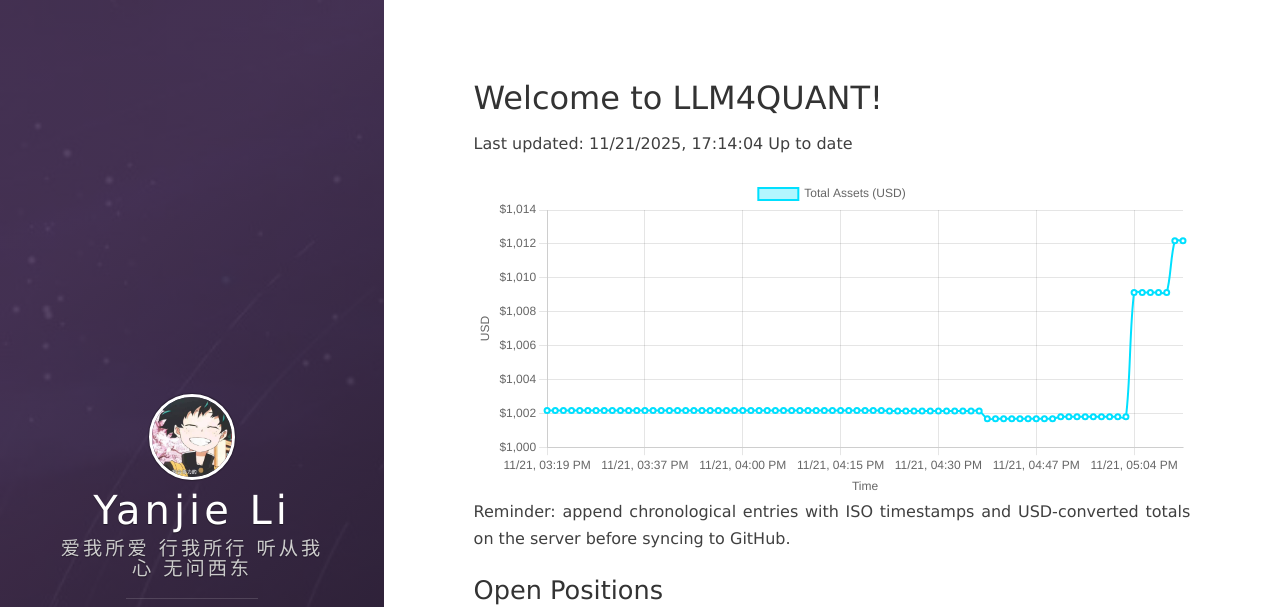
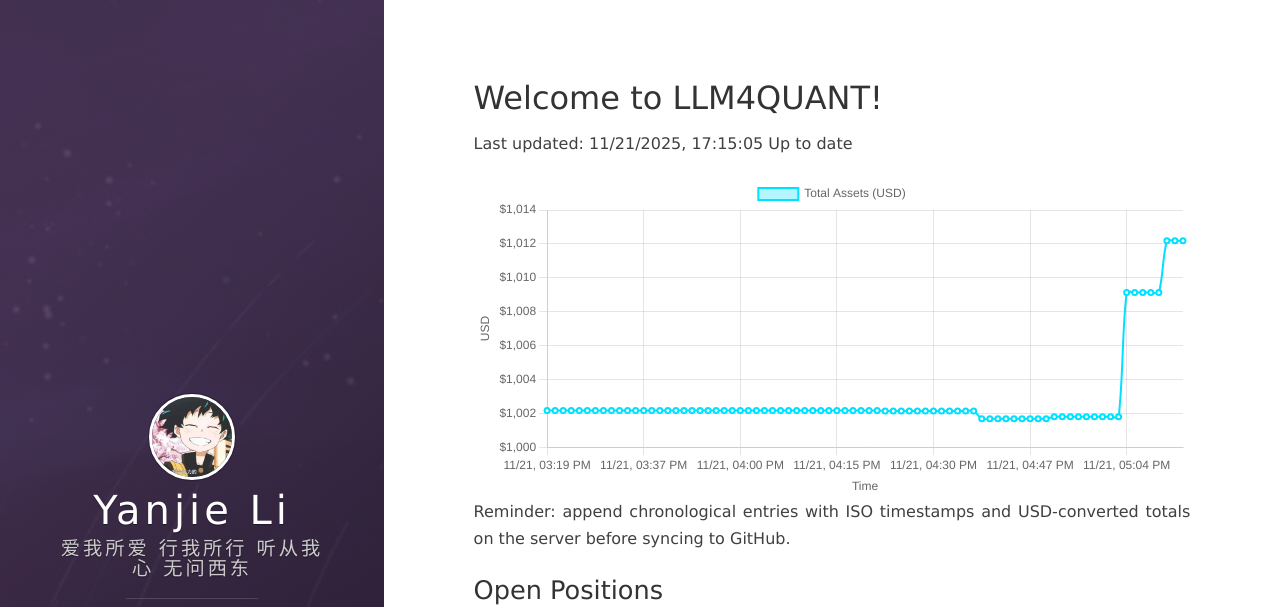
Before and after one commit to leeyegy/leeyegy.github.io, a Jekyll site: the page built from live-trading.html, in a window 1280 px wide and 1243 px high. Shown: the top 607 px of the window. Built offline with Jekyll 4.4.1, drawn with Linux system fonts in a browser that asks for light colours; nearby versions of some CDN libraries.

Commit message:
AccountMonitor: update balance history 2025-11-22T01:15:05+08:00

```diff
--- a/assets/data/binance/balance-history.json
+++ b/assets/data/binance/balance-history.json
@@ -1,5 +1,5 @@
 {
-  "generatedAt": "2025-11-22T01:14:04+08:00",
+  "generatedAt": "2025-11-22T01:15:05+08:00",
   "asset": "total_usd_value",
   "history": [
     {
@@ -317,6 +317,10 @@
     {
       "timestamp": "2025-11-22T01:14:04+08:00",
       "totalUsd": 1012.17914866
+    },
+    {
+      "timestamp": "2025-11-22T01:15:05+08:00",
+      "totalUsd": 1012.17914866
     }
   ]
 }
```
